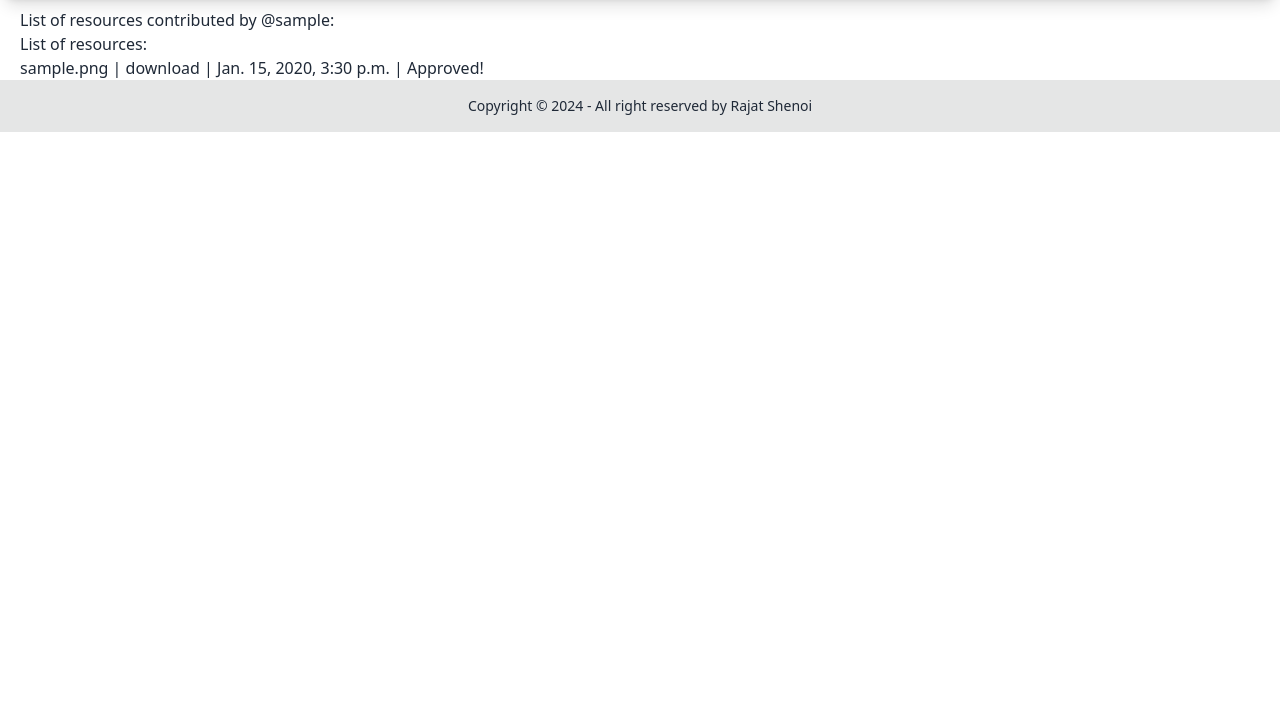
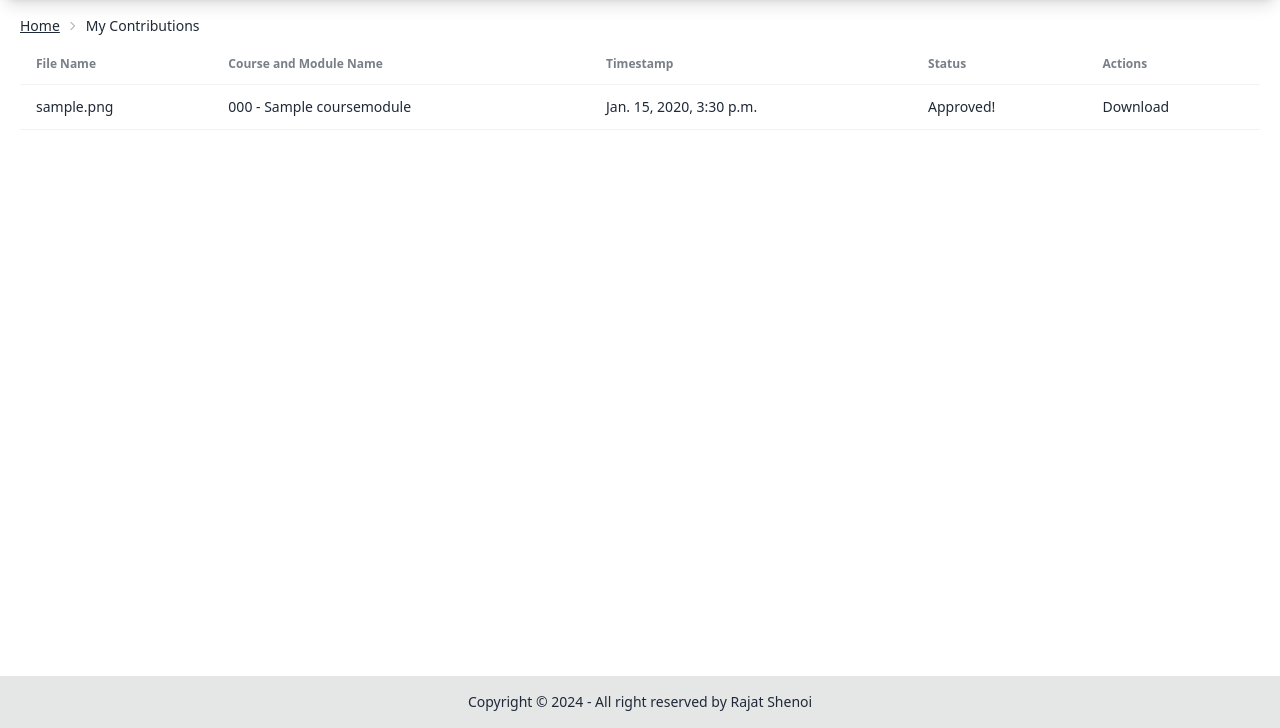
Before and after one commit to RajatShenoi/JNNCE-Notes, a Django app: page /my-contributions in a window 1280 px wide. Shown: the part 72-800 px from the top of the page. Run offline with Django 5.2, Linux system fonts and the light colour scheme; a user stored in the database is signed in; tables that the repository leaves empty hold one stand-in row (values such as "Sample post"); some libraries are stand-ins or nearby versions.

Commit message:
UIfied Contributions page

```diff
--- a/notes/forms.py
+++ b/notes/forms.py
@@ -53,7 +53,7 @@ class UploadFileForm(forms.Form):
         self.fields['module'] = forms.ModelChoiceField(
             queryset=CourseModule.objects.filter(course=course).order_by('number'),
             widget=forms.Select(attrs={
-                    'class': 'select select-bordered max-w-xs',
+                    'class': 'select select-bordered',
                     'style': 'max-width: 90vw;'
                 }
             )
@@ -63,7 +63,8 @@ class UploadFileForm(forms.Form):
             widget=forms.TextInput(attrs={
                     'placeholder': 'File Name',
                     'autocomplete': 'off',
-                    'style': 'max-width: 90vw;'
+                    'style': 'max-width: 90vw;',
+                    'class': 'grow'
                 }
             )
         )
--- a/notes/templates/notes/contributions.html
+++ b/notes/templates/notes/contributions.html
@@ -1,16 +1,47 @@
 {% extends 'layout.html' %}
 
 {% block content %}
-    <h1>List of resources contributed by @{{request.user}}:</h1>
-    <p>List of resources:</p>
-    <ul>
-        {% for file in files %}
-            <li>{{file.file_name}} |
-                <a href="{% url 'notes:download-file' file.pk %}" {% if file.approved == 1 %}target="_blank"{% endif %}>download</a> |
-                {{file.date_created}} |
-                {% if file.approved == 0 %}Approval pending...{% elif file.approved == 1 %}Approved!{% elif file.approved == 2 %}Duplicate{% else %}Rejected{% endif %}
-                {% if file.approved == 0 %} | <a href="{% url 'notes:delete-file' file.pk %}">delete</a>{% endif %}
-            </li>
-        {% endfor %}
-    </ul>
+    <div class="overflow-x-auto">
+        <table class="table">
+          <!-- head -->
+            <thead>
+            <tr>
+                <th>File Name</th>
+                <th>Course and Module Name</th>
+                <th>Timestamp</th>
+                <th>Status</th>
+                <th>Actions</th>
+            </tr>
+            </thead>
+            <tbody>
+            {% for file in files %}
+                <tr>
+                    <td>{{file.file_name}}</td>
+                    <td>{{file.course_module.course.code}} - {{file.course_module.name}}</td>
+                    <td>{{file.date_created}}</td>
+                    <td>
+                        {% if file.approved == 0 %}
+                            Pending approval...
+                        {% elif file.approved == 1 %}
+                            Approved!
+                        {% elif file.approved == 2 %}
+                            Duplicate
+                        {% else %}
+                            Rejected
+                        {% endif %}
+                    </td>
+                    <td>
+                        {% if file.approved == 0 %}
+                            <a href="{% url 'notes:delete-file' file.pk %}" class="text-error">Delete</a>
+                        {% elif file.approved == 1 %}
+                            <a href="{% url 'notes:download-file' file.pk %}" target="_blank">Download</a>
+                        {% else %}
+                            NA
+                        {% endif %}
+                    </td>
+                </tr>
+            {% endfor %}
+            </tbody>
+        </table>
+    </div>
 {% endblock %}
--- a/notes/views.py
+++ b/notes/views.py
@@ -306,8 +306,12 @@ def contributions(request):
     }
     files = File.objects.filter(user=request.user).order_by('-date_created')
 
+    if len(files) == 0:
+        messages.info(request, "You have not contributed any files yet.")
+
     return render(request, "notes/contributions.html", {
         "files": files,
+        "crumbs": crumbs,
     })
 
 @login_required
--- a/templates/layout.html
+++ b/templates/layout.html
@@ -128,7 +128,7 @@
         {% endblock %}
     </main>
 
-    <footer class="footer footer-center p-4 bg-base-300 text-base-content">
+    <footer class="footer footer-center p-4 bg-base-300 text-base-content fixed bottom-0">
         <aside>
             <p>Copyright © 2024 - All right reserved by Rajat Shenoi</p>
         </aside>
```
Also changed, not shown: static/styles.css.
